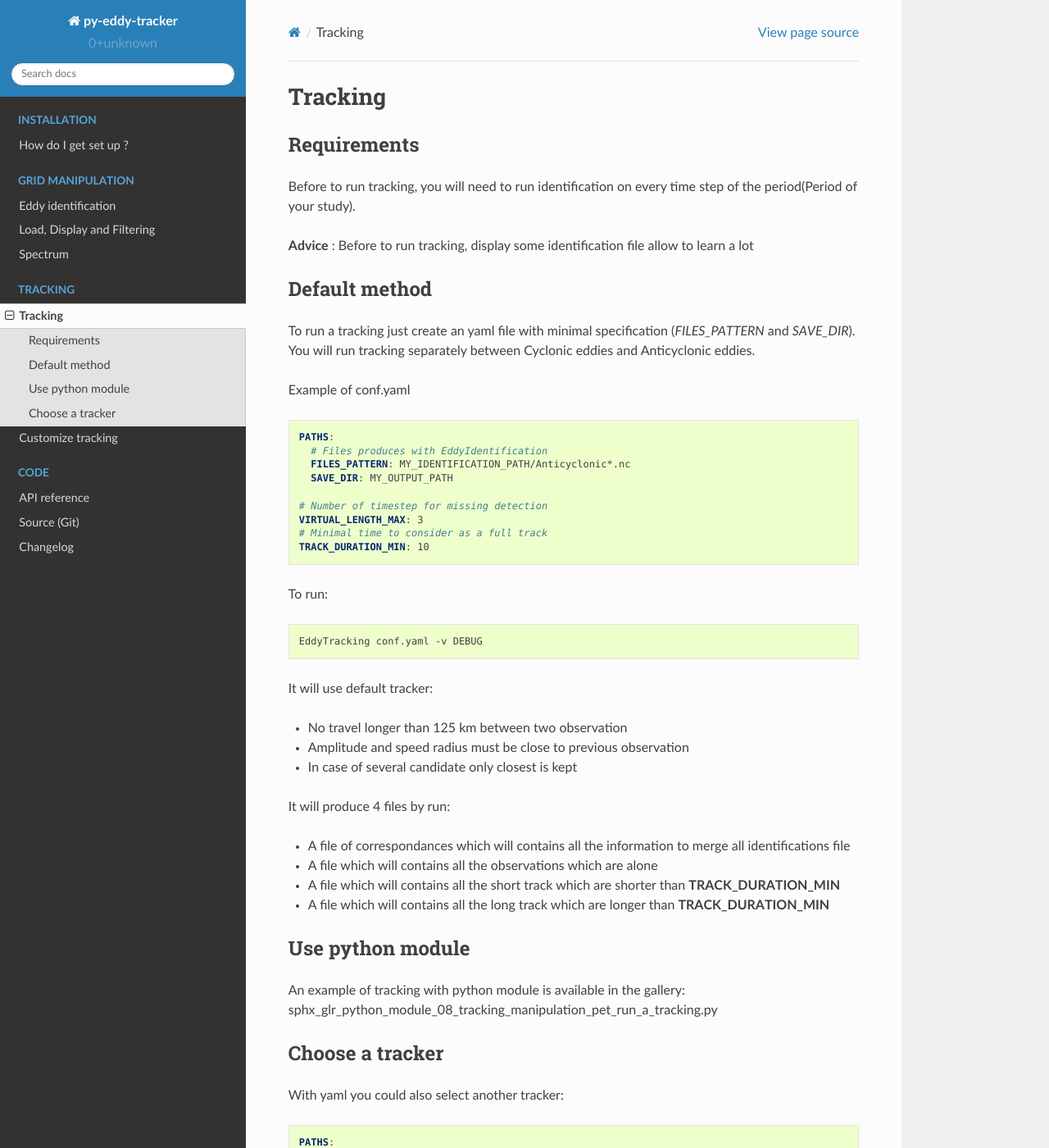
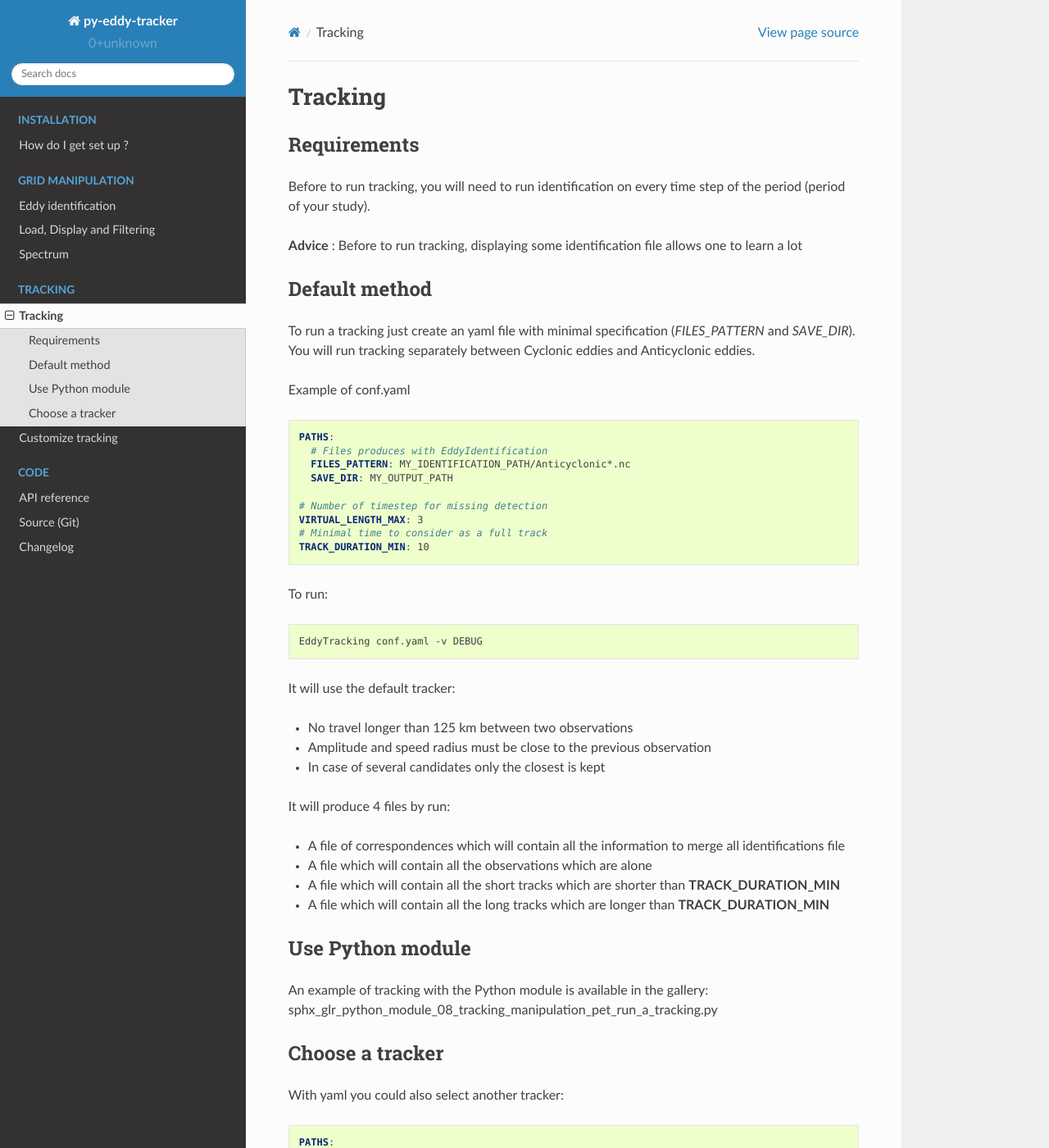
Before and after one commit to AntSimi/py-eddy-tracker, a Sphinx documentation site: the page built from doc/run_tracking.rst, in a window 1280 px wide and 1400 px high. Shown: the whole window at 82% size. Built offline with Sphinx 7.4.7 and the Read the Docs theme 2.0.0, drawn with Linux system fonts in a browser that asks for light colours; pages that are not in the unit, such as notebooks, are missing from menus; some of the changed text lies outside the part shown.

Commit message:
typos (#53)
Co-authored-by: Troupin Charles <ctroupin@uliege.be>

```diff
--- a/doc/custom_tracking.rst
+++ b/doc/custom_tracking.rst
@@ -6,6 +6,6 @@ Customize tracking
 Code my own tracking
 ********************
 
-To use your own tracking method, you just need to create a class which inherit
+To use your own tracking method, you just need to create a class which inherits
 from :meth:`py_eddy_tracker.observations.observation.EddiesObservations` and set this class in yaml file like
 we see in the previous topic.
--- a/doc/run_tracking.rst
+++ b/doc/run_tracking.rst
@@ -5,9 +5,9 @@ Tracking
 Requirements
 ************
 
-Before to run tracking, you will need to run identification on every time step of the period(Period of your study).
+Before to run tracking, you will need to run identification on every time step of the period (period of your study).
 
-**Advice** : Before to run tracking, display some identification file allow to learn a lot
+**Advice** : Before to run tracking, displaying some identification file allows one to learn a lot
 
 Default method
 **************
@@ -35,24 +35,24 @@ To run:
 
     EddyTracking conf.yaml -v DEBUG
 
-It will use default tracker:
+It will use the default tracker:
 
-- No travel longer than 125 km between two observation
-- Amplitude and speed radius must be close to previous observation
-- In case of several candidate only closest is kept
+- No travel longer than 125 km between two observations
+- Amplitude and speed radius must be close to the previous observation
+- In case of several candidates only the closest is kept
 
 
 It will produce 4 files by run:
 
-- A file of correspondances which will contains all the information to merge all identifications file
-- A file which will contains all the observations which are alone
-- A file which will contains all the short track which are shorter than **TRACK_DURATION_MIN**
-- A file which will contains all the long track which are longer than **TRACK_DURATION_MIN**
+- A file of correspondences which will contain all the information to merge all identifications file
+- A file which will contain all the observations which are alone
+- A file which will contain all the short tracks which are shorter than **TRACK_DURATION_MIN**
+- A file which will contain all the long tracks which are longer than **TRACK_DURATION_MIN**
 
-Use python module
+Use Python module
 *****************
 
-An example of tracking with python module is available in the gallery:
+An example of tracking with the Python module is available in the gallery:
 :ref:`sphx_glr_python_module_08_tracking_manipulation_pet_run_a_tracking.py`
 
 Choose a tracker
@@ -80,5 +80,5 @@ With yaml you could also select another tracker:
         # py_eddy_tracker.observations.observation.EddiesObservations
         CLASS: CheltonTracker
 
-This tracker is like described in CHELTON11[https://doi.org/10.1016/j.pocean.2011.01.002].
+This tracker is like the one described in CHELTON11[https://doi.org/10.1016/j.pocean.2011.01.002].
 Code is here :meth:`py_eddy_tracker.featured_tracking.old_tracker_reference`
```
Also changed, not shown: other parts of doc/run_tracking.rst (+1 -1 lines), doc/grid_identification.rst (+5 -5 lines).
